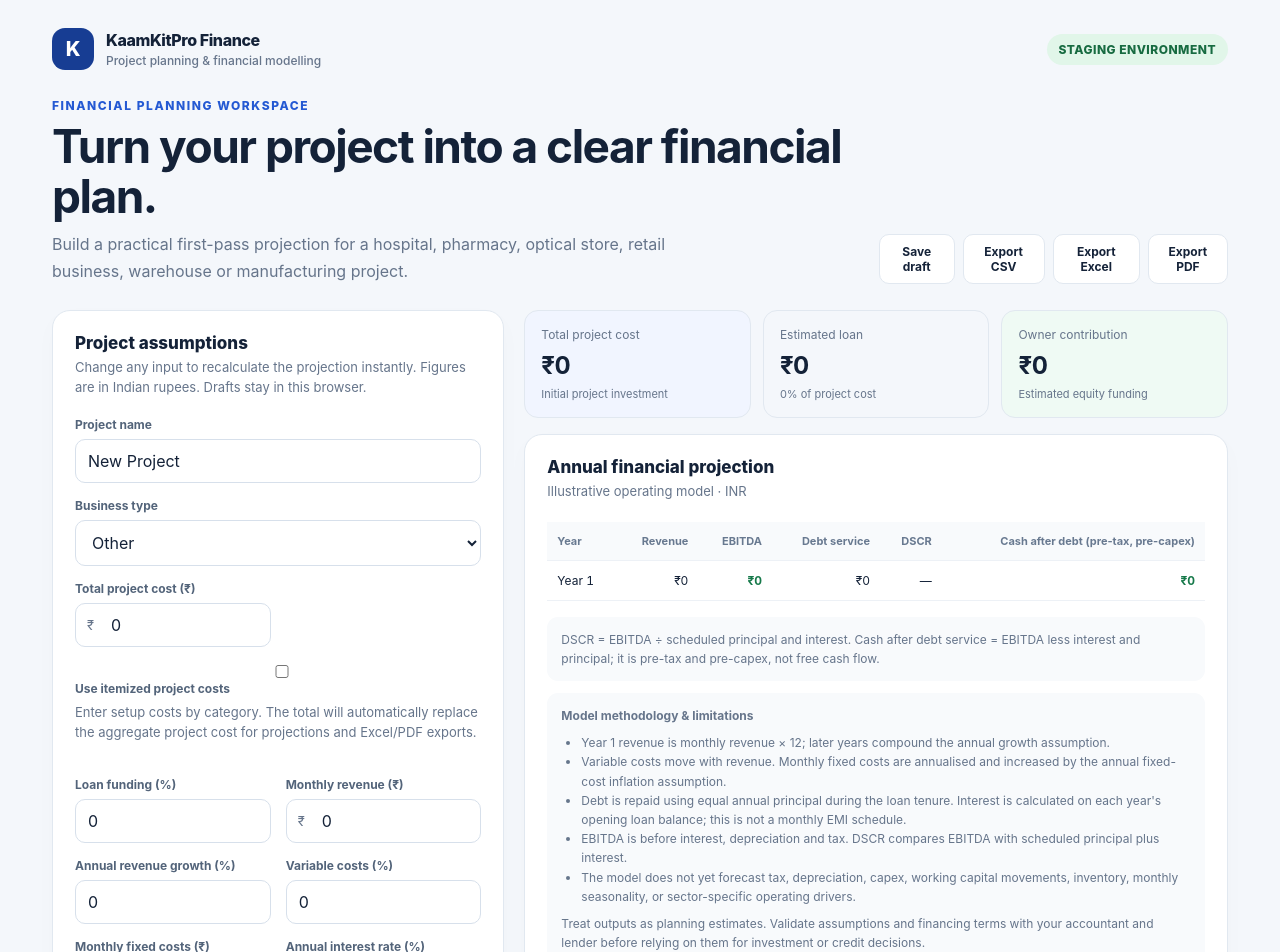
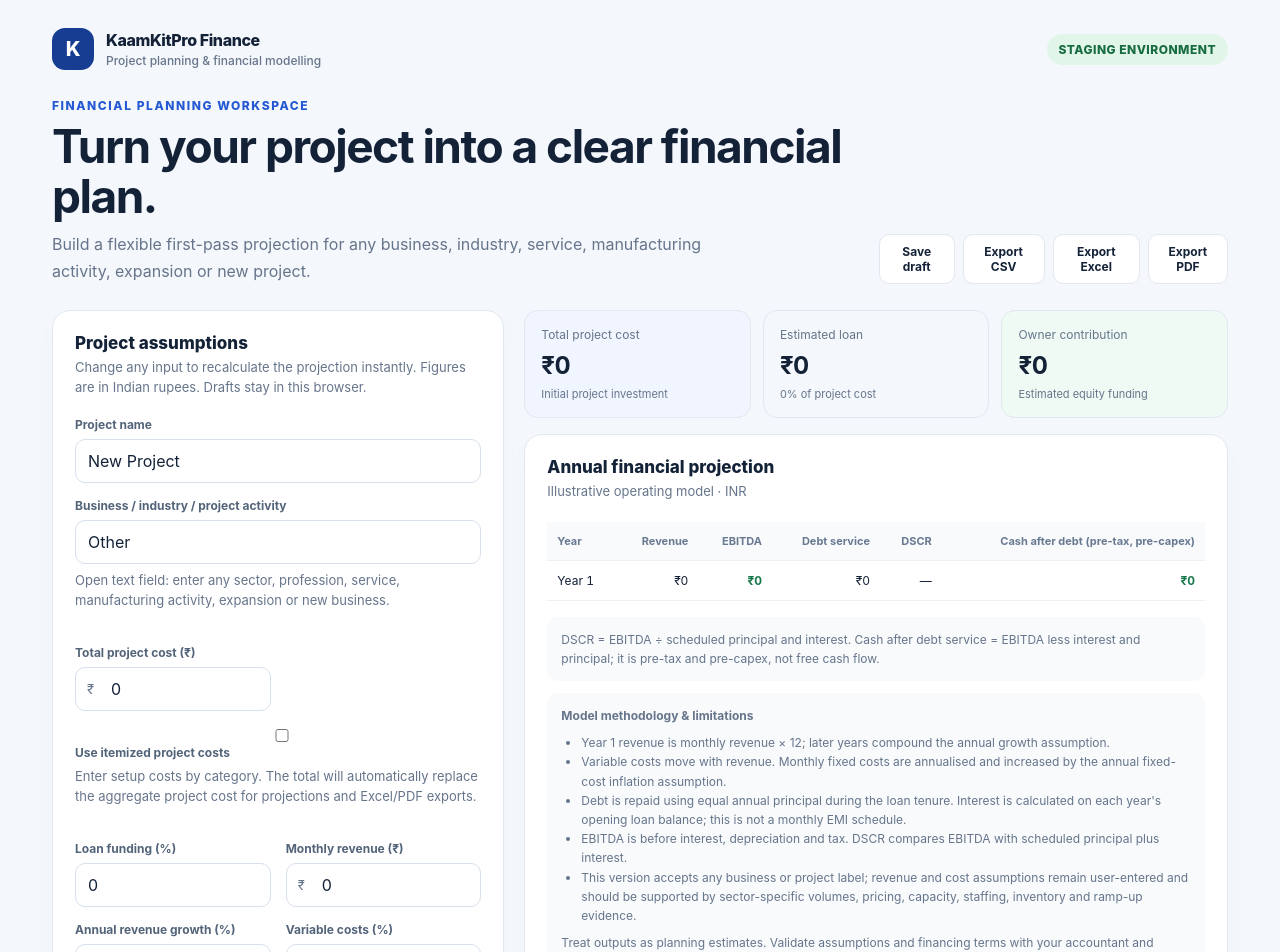
Before and after one commit to WellProSoftware/kaamkitpro-finance, a Next.js app in the folder web/: page / in a window 1280 px wide. Shown: the top 952 px of the page. Built offline with nearby package versions, Linux system fonts and the light colour scheme.

Commit message:
Allow projections for any custom business or project type

```diff
--- a/web/app/page.tsx
+++ b/web/app/page.tsx
@@ -261,7 +261,7 @@ export default function Home() {
       </header>
 
       <section className="hero">
-        <div><div className="eyebrow">Financial planning workspace</div><h1>Turn your project into a clear financial plan.</h1><p>Build a practical first-pass projection for a hospital, pharmacy, optical store, retail business, warehouse or manufacturing project.</p></div>
+        <div><div className="eyebrow">Financial planning workspace</div><h1>Turn your project into a clear financial plan.</h1><p>Build a flexible first-pass projection for any business, industry, service, manufacturing activity, expansion or new project.</p></div>
         <div className="actions"><button className="secondary" onClick={saveAssumptions}>Save draft</button><button className="secondary" onClick={exportCsv} disabled={exportsDisabled}>Export CSV</button><button className="secondary" onClick={() => void exportReport("excel")} disabled={exportsDisabled}>{exporting === "excel" ? "Preparing Excel…" : "Export Excel"}</button><button className="secondary" onClick={() => void exportReport("pdf")} disabled={exportsDisabled}>{exporting === "pdf" ? "Preparing PDF…" : "Export PDF"}</button></div>
       </section>
 
@@ -271,7 +271,7 @@ export default function Home() {
           {inputError && <p className="section-desc" role="alert" style={{color:"#b42318",marginBottom:12}}>{inputError}</p>}
           <div className="fields">
             <div className="field full"><label htmlFor="projectName">Project name</label><input id="projectName" value={inputs.projectName} onChange={(e) => update("projectName", e.target.value)} maxLength={120}/></div>
-            <div className="field full"><label htmlFor="projectType">Business type</label><select id="projectType" value={inputs.projectType} onChange={(e) => update("projectType", e.target.value)}>{["Hospital","Pharmacy","Optical","Retail","Warehouse","Manufacturing","Services","Other"].map(x=><option key={x}>{x}</option>)}</select></div>
+            <div className="field full"><label htmlFor="projectType">Business / industry / project activity</label><input id="projectType" value={inputs.projectType} onChange={(e) => update("projectType", e.target.value)} maxLength={80} placeholder="Enter any business, industry or project activity" /><p className="section-desc">Open text field: enter any sector, profession, service, manufacturing activity, expansion or new business.</p></div>
             <div className="field"><label htmlFor="projectCost">Total project cost (₹)</label><div className="input-wrap"><span>₹</span><input id="projectCost" type="number" min="0" value={inputs.projectCost} onChange={(e) => update("projectCost", e.target.value)}/></div></div>
             <div className="field full"><label><input type="checkbox" checked={useItemizedCosts} onChange={(e) => { setUseItemizedCosts(e.target.checked); setSaved(false); }} /> Use itemized project costs</label><p className="section-desc">Enter setup costs by category. The total will automatically replace the aggregate project cost for projections and Excel/PDF exports.</p></div>
             {useItemizedCosts && <div className="field full"><div className="table-wrap"><table><thead><tr><th>Project cost category</th><th>Amount (₹)</th></tr></thead><tbody>{costLabels.map((key) => <tr key={key}><td>{key}</td><td><input aria-label={key} type="number" min="0" max={MAX_PROJECT_COST} value={itemizedCosts[key]} onChange={(e) => { const value = Math.min(MAX_PROJECT_COST, Math.max(0, Number(e.target.value) || 0)); setItemizedCosts((prev) => ({ ...prev, [key]: value })); setSaved(false); }} /></td></tr>)}</tbody><tfoot><tr><th>Total itemized project cost</th><th>{money(itemizedTotal)}</th></tr></tfoot></table></div>{itemizedCostsError && <p className="section-desc" role="alert" style={{color:"#b42318",marginTop:10}}>{itemizedCostsError}</p>}</div>}
@@ -306,7 +306,7 @@ export default function Home() {
                 <li>Variable costs move with revenue. Monthly fixed costs are annualised and increased by the annual fixed-cost inflation assumption.</li>
                 <li>Debt is repaid using equal annual principal during the loan tenure. Interest is calculated on each year's opening loan balance; this is not a monthly EMI schedule.</li>
                 <li>EBITDA is before interest, depreciation and tax. DSCR compares EBITDA with scheduled principal plus interest.</li>
-                <li>The model does not yet forecast tax, depreciation, capex, working capital movements, inventory, monthly seasonality, or sector-specific operating drivers.</li>
+                <li>This version accepts any business or project label; revenue and cost assumptions remain user-entered and should be supported by sector-specific volumes, pricing, capacity, staffing, inventory and ramp-up evidence.</li>
               </ul>
               <p style={{margin:"8px 0 0"}}>Treat outputs as planning estimates. Validate assumptions and financing terms with your accountant and lender before relying on them for investment or credit decisions.</p>
             </div>
```
